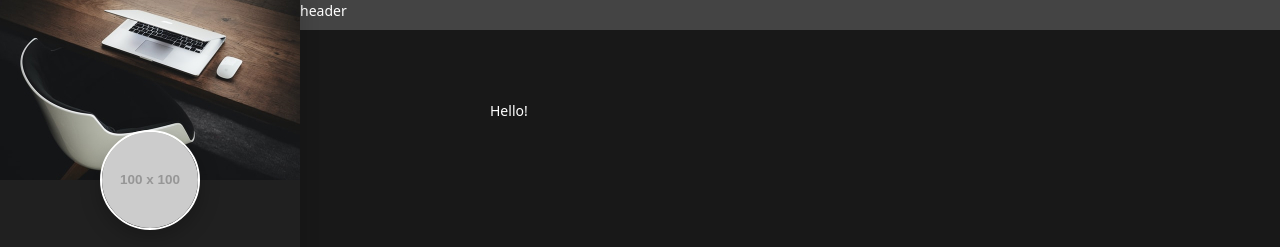
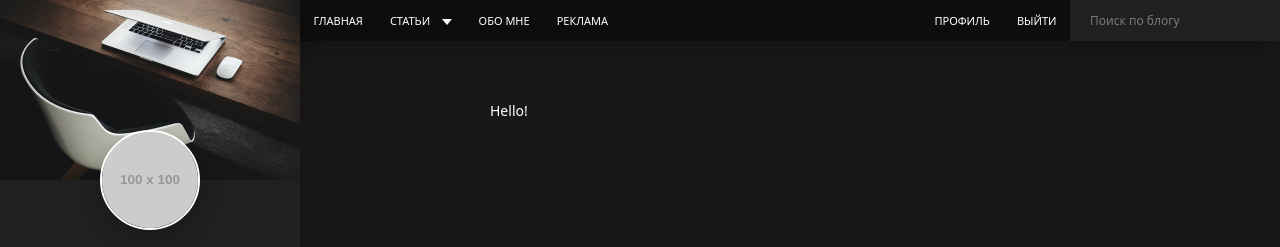
Before and after one commit to Studentich/web-blog, a website: page src/index.html in a window 1280 px wide. Shown: the top 247 px of the page. Drawn offline with nearby package versions, Linux system fonts and the light colour scheme; files that its build step writes are made by us from their sources; placeholder pictures from the web are drawn by us.

Commit message:
added header

```diff
--- a/src/assets/scss/_vars.scss
+++ b/src/assets/scss/_vars.scss
@@ -1,6 +1,7 @@
 $primary: #202020;
 $secondary: #121212;
 $white: #fff;
+$black: #000;
 $red: #ED3024;
 $blue: #3137C9;
 
--- a/src/assets/scss/blocks/header.scss
+++ b/src/assets/scss/blocks/header.scss
@@ -1,9 +1,22 @@
 .header{
+    display: flex;
     width: calc(100% - #{$sidebar-width});
-    height: 30px;
-    background-color:#444;
+
+    background-color:#0D0D0D;
+    box-shadow: 0 5px 22px rgba($black, .25);
+
     position: fixed;
     top: 0;
     right: 0;
     z-index: $z-index-header;
 }
+
+.header__left{
+    width: 60%;
+}
+
+.header__right{
+    width: 40%;
+    display: flex;
+    justify-content: flex-end;
+}
--- /dev/null
+++ b/src/assets/scss/blocks/nav.scss
@@ -0,0 +1,52 @@
+.nav__list{
+    display: flex;
+}
+
+.nav__item{
+    position: relative;
+
+    &:hover{
+        .nav__link{
+            background-color: $blue;
+        }
+        > .subnav  {
+            display: block;
+        }
+    }
+}
+
+.nav__link{
+    display: block;
+    padding: 1.35rem;
+
+    font-size: 1.1rem;
+    line-height: 1.2;
+    text-transform: uppercase;
+    color: $white;
+    text-decoration: none;
+
+    transition: background-color .2s linear;
+
+    &:hover{
+        background-color: $blue;
+    }
+
+    &.has-subnav {
+        position: relative;
+        padding-right: 3.5rem;
+        &:after{
+            content: "";
+            display: block;
+            margin-top: 2px;
+
+            border-style:solid;
+            border-width: 6px 5px 0 5px;
+            border-color: $white transparent transparent transparent;
+
+            position: absolute;
+            top: 50%;
+            right: 1.35rem;
+            transform: translateY(-50%);
+        }
+    }
+}
--- /dev/null
+++ b/src/assets/scss/blocks/search.scss
@@ -0,0 +1,22 @@
+.search{
+    width: 100%;
+    max-width: 21rem;
+    background-color: $primary;
+
+}
+
+.search__input{
+    display: block;
+    width: 100%;
+    padding: 1.2rem 2rem;
+    background: transparent;
+    border: none;
+
+    font-family: inherit;
+    font-size: 1.2rem;
+    color: $white;
+
+    &::placeholder{
+        color: rgba($white, .4);
+    }
+}
--- /dev/null
+++ b/src/assets/scss/blocks/subnav.scss
@@ -0,0 +1,27 @@
+.subnav{
+    display: none;
+    width: 16.5rem;
+    padding: .5rem 0;
+
+    background-color: $blue;
+    border-radius: 0 0 5px 5px;
+    box-shadow: 0 6px 8px rgba($black, .2);
+
+    position: absolute;
+    top: 100%;
+    left: 0;
+}
+
+.subnav__link{
+    display: block;
+    padding: 0.43rem 1.2rem;
+    font-size: 1.2rem;
+    color: $white;
+    text-decoration: none;
+
+    transition: background-color .2 ease-in-out;
+
+    &:hover{
+        background-color: darken($blue, 5%);
+    }
+}
--- a/src/assets/scss/style.scss
+++ b/src/assets/scss/style.scss
@@ -29,3 +29,6 @@ body {
 @import "blocks/profile";
 @import "blocks/social";
 @import "blocks/btn";
+@import "blocks/nav";
+@import "blocks/search";
+@import "blocks/subnav";
--- a/src/partials/header.html
+++ b/src/partials/header.html
@@ -1 +1,47 @@
-<header class="header">header</header>
+<header class="header">
+    <div class="header__left">
+        <nav class="nav">
+            <ul class="nav__list">
+                <li>
+                    <a class="nav__link" href="#">Главная</a>
+                </li>
+                <li class="nav__item">
+                    <a class="nav__link has-subnav" href="#">Статьи</a>
+
+                    <ul class="subnav">
+                        <li>
+                            <a class="subnav__link" href="#">Создание сайтов</a>
+                        </li>
+                        <li>
+                            <a class="subnav__link" href="#">Интернет-маркетинг</a>
+                        </li>
+                        <li>
+                            <a class="subnav__link" href="#">Продвижение видео</a>
+                        </li>
+                    </ul>
+                </li>
+                <li>
+                    <a class="nav__link" href="#">Обо мне</a>
+                </li>
+                <li>
+                    <a class="nav__link" href="#">Реклама</a>
+                </li>
+            </ul>
+        </nav>
+    </div>
+    <div class="header__right">
+        <nav class="nav">
+            <ul class="nav__list">
+                <li class="nav__item">
+                    <a class="nav__link" href="#">Профиль</a>
+                </li>
+                <li class="nav__item">
+                    <a class="nav__link" href="#">Выйти</a>
+                </li>
+            </ul>
+        </nav>
+        <form class="search "action="/" method="post">
+            <input class="search__input" type="text" placeholder="Поиск по блогу">
+        </form>
+    </div>
+</header>
```
Also changed, not shown: dist/assets/css/style.css, dist/assets/css/style.min.css, dist/index.html.
